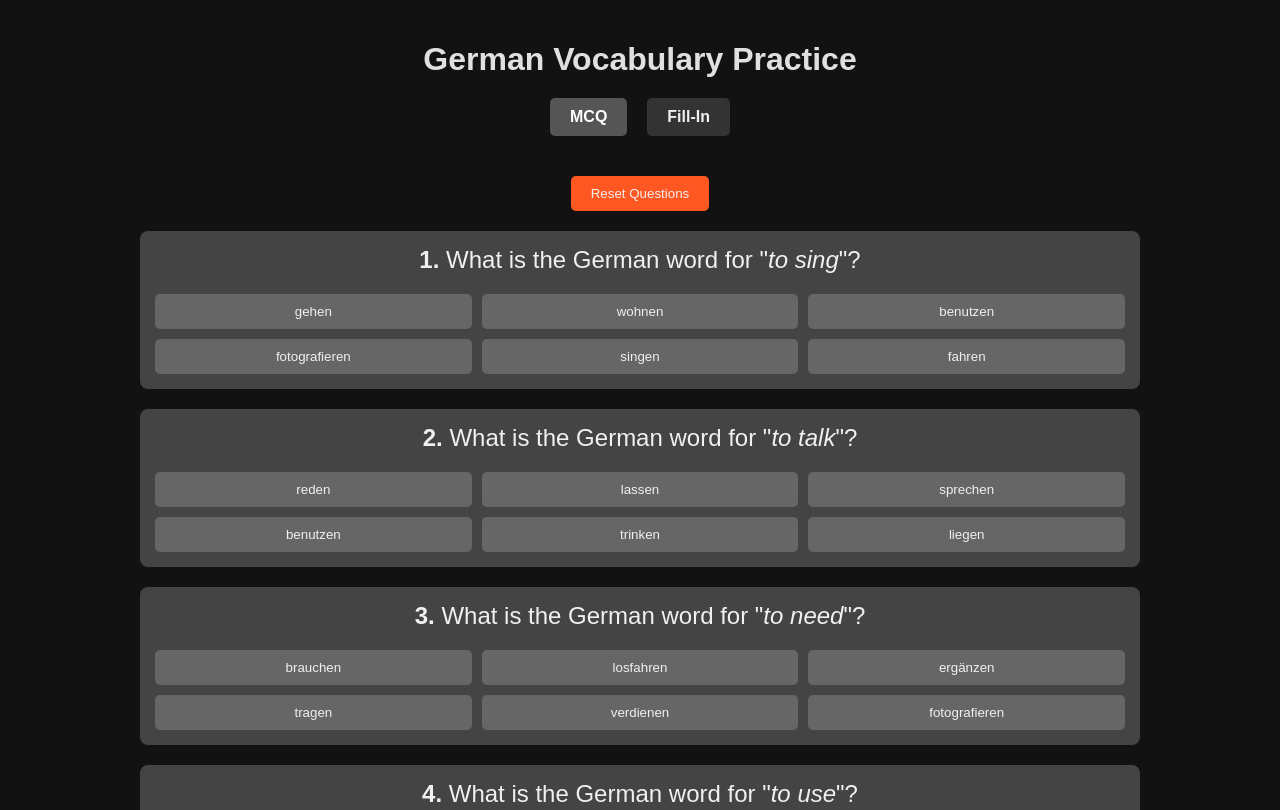
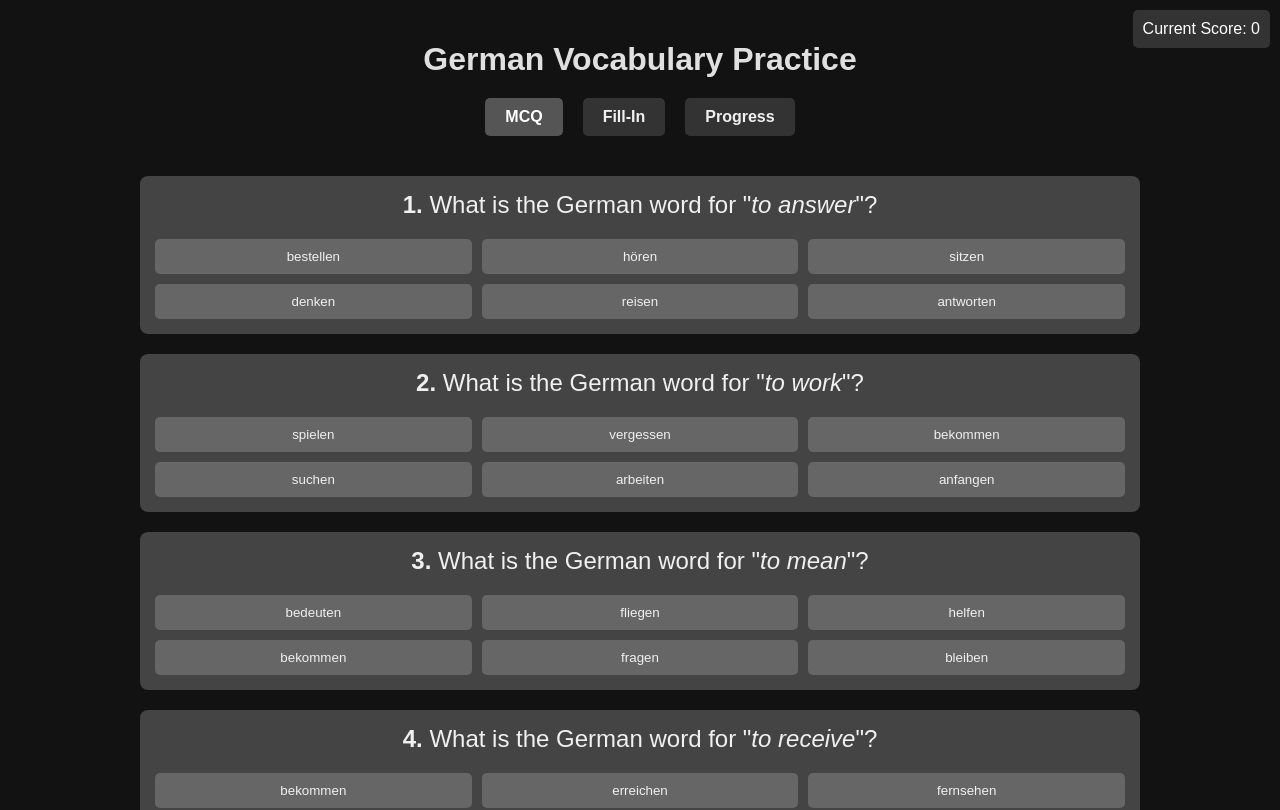
Before and after one commit to castlercodes/learngerman, a React (Create React App) app: page / in a window 1280 px wide. Shown: the top 810 px of the page. Built offline with nearby package versions, Linux system fonts and the light colour scheme.

Commit message:
added progress page

```diff
--- a/package.json
+++ b/package.json
@@ -6,7 +6,9 @@
     "@testing-library/jest-dom": "^5.17.0",
     "@testing-library/react": "^13.4.0",
     "@testing-library/user-event": "^13.5.0",
+    "chart.js": "^4.4.6",
     "react": "^18.3.1",
+    "react-chartjs-2": "^5.2.0",
     "react-dom": "^18.3.1",
     "react-router-dom": "^6.28.0",
     "react-scripts": "5.0.1",
--- a/src/App.js
+++ b/src/App.js
@@ -1,10 +1,9 @@
-// src/App.js
-
 import React from 'react';
 import { BrowserRouter as Router, Routes, Route } from 'react-router-dom';
 import Navigation from './components/Navigation';
 import MCQ from './components/MCQ';
 import FillIn from './components/FillIn';
+import Progress from './components/Progress';
 import './App.css';
 
 function App() {
@@ -16,6 +15,7 @@ function App() {
         <Routes>
           <Route path="/" element={<MCQ />} />
           <Route path="/fill-in" element={<FillIn />} />
+          <Route path="/progress" element={<Progress />} />
         </Routes>
       </div>
     </Router>
--- a/src/components/FillIn.css
+++ b/src/components/FillIn.css
@@ -74,3 +74,32 @@
     font-size: 1.5em;
     margin-top: 50px;
   }
+
+  /* src/components/FillIn.css */
+
+.fixed-score {
+    position: fixed;
+    top: 10px;
+    right: 10px;
+    background-color: #333;
+    color: #fff;
+    padding: 10px;
+    border-radius: 5px;
+    z-index: 1000;
+  }
+
+  .reset-button {
+    display: block;
+    margin: 20px auto;
+    padding: 10px 20px;
+    background-color: #ff5722;
+    color: #f0f0f0;
+    border: none;
+    border-radius: 5px;
+    cursor: pointer;
+    transition: background-color 0.3s;
+  }
+
+  .reset-button:hover {
+    background-color: #e64a19;
+  }
--- a/src/components/FillIn.js
+++ b/src/components/FillIn.js
@@ -1,5 +1,3 @@
-// src/components/FillIn.js
-
 import React, { useState } from 'react';
 import vocab from '../data/vocab';
 import './FillIn.css';
@@ -15,13 +13,11 @@ function FillIn() {
   const [score, setScore] = useState(0);
   const [completed, setCompleted] = useState(false);
 
-  // Filter out all unique English-German pairs
   const uniqueVocab = vocab.filter((v, index, self) =>
     index === self.findIndex((t) => t.english === v.english && t.german === v.german)
   );
 
-  // Initialize questions once using useState
-  const [questions] = useState(() => shuffleArray(uniqueVocab).slice(0, 50));
+  const [questions] = useState(() => shuffleArray(uniqueVocab));
 
   const handleCheckAnswer = () => {
     setShowAnswer(true);
@@ -38,7 +34,14 @@ function FillIn() {
       setShowAnswer(false);
     } else {
       setCompleted(true);
+      saveScore();
     }
+  };
+
+  const saveScore = () => {
+    const previousScores = JSON.parse(localStorage.getItem('fillinScores')) || [];
+    previousScores.push(score);
+    localStorage.setItem('fillinScores', JSON.stringify(previousScores));
   };
 
   if (completed) {
@@ -53,6 +56,7 @@ function FillIn() {
 
   return (
     <div className="fillin-container">
+      <div className="fixed-score">Current Score: {score}</div>
       <div className="question-count">
         Question {currentQuestion + 1} of {questions.length}
       </div>
@@ -87,6 +91,11 @@ function FillIn() {
           </button>
         </div>
       )}
+      {currentQuestion === questions.length - 1 && (
+        <button onClick={() => { saveScore(); window.location.reload(); }} className="reset-button">
+          Reset Questions
+        </button>
+      )}
     </div>
   );
 }
--- a/src/components/MCQ.css
+++ b/src/components/MCQ.css
@@ -81,3 +81,32 @@
   .feedback.incorrect {
     color: #f44336;
   }
+
+  /* src/components/MCQ.css */
+
+.fixed-score {
+    position: fixed;
+    top: 10px;
+    right: 10px;
+    background-color: #333;
+    color: #fff;
+    padding: 10px;
+    border-radius: 5px;
+    z-index: 1000;
+  }
+
+  .reset-button {
+    display: block;
+    margin: 20px auto;
+    padding: 10px 20px;
+    background-color: #ff5722;
+    color: #f0f0f0;
+    border: none;
+    border-radius: 5px;
+    cursor: pointer;
+    transition: background-color 0.3s;
+  }
+
+  .reset-button:hover {
+    background-color: #e64a19;
+  }
--- a/src/components/MCQ.js
+++ b/src/components/MCQ.js
@@ -1,5 +1,3 @@
-// src/components/MCQ.js
-
 import React, { useState, useEffect } from 'react';
 import vocab from '../data/vocab';
 import './MCQ.css';
@@ -9,55 +7,63 @@ function shuffleArray(array) {
 }
 
 function MCQ() {
-  const TOTAL_QUESTIONS = 50;
   const [questions, setQuestions] = useState([]);
   const [results, setResults] = useState({});
+  const [score, setScore] = useState(0);
 
   useEffect(() => {
     generateQuestions();
   }, []);
 
   const generateQuestions = () => {
-    // Filter unique English-German pairs
     const uniqueVocab = vocab.filter((v, index, self) =>
       index === self.findIndex((t) => t.english === v.english && t.german === v.german)
     );
 
-    const selectedQuestions = shuffleArray(uniqueVocab).slice(0, TOTAL_QUESTIONS);
-
-    // For each question, generate options
-    const preparedQuestions = selectedQuestions.map(q => {
+    const preparedQuestions = uniqueVocab.map((q) => {
       let options = [q.german];
       const shuffledVocab = shuffleArray(uniqueVocab.filter(v => v.german !== q.german));
-
-      // Select 5 unique wrong options
       for (let i = 0; i < 5; i++) {
         options.push(shuffledVocab[i].german);
       }
-
       options = shuffleArray(options);
-
       return { ...q, options };
     });
 
     setQuestions(preparedQuestions);
     setResults({});
+    setScore(0);
   };
 
   const handleOptionClick = (questionIndex, selectedOption) => {
-    if (results.hasOwnProperty(questionIndex)) return; // Prevent multiple selections
+    if (results.hasOwnProperty(questionIndex)) return;
 
     const isCorrect = selectedOption === questions[questionIndex].german;
-    setResults(prev => ({ ...prev, [questionIndex]: isCorrect }));
+    setResults((prev) => ({ ...prev, [questionIndex]: isCorrect }));
+    if (isCorrect) {
+      setScore((prev) => prev + 1);
+    }
+
+    // Store the score when the attempt is complete
+    if (Object.keys(results).length + 1 === questions.length) {
+      saveScore();
+    }
   };
 
   const handleReset = () => {
+    saveScore();
     generateQuestions();
+  };
+
+  const saveScore = () => {
+    const previousScores = JSON.parse(localStorage.getItem('mcqScores')) || [];
+    previousScores.push(score);
+    localStorage.setItem('mcqScores', JSON.stringify(previousScores));
   };
 
   return (
     <div className="mcq-container">
-      <button onClick={handleReset} className="reset-button">Reset Questions</button>
+      <div className="fixed-score">Current Score: {score}</div>
       <div className="questions-list">
         {questions.map((q, index) => (
           <div key={index} className="question-card">
@@ -91,6 +97,7 @@ function MCQ() {
             )}
           </div>
         ))}
+        <button onClick={handleReset} className="reset-button">Reset Questions</button>
       </div>
     </div>
   );
--- a/src/components/Navigation.js
+++ b/src/components/Navigation.js
@@ -1,5 +1,3 @@
-// src/components/Navigation.js
-
 import React from 'react';
 import { NavLink } from 'react-router-dom';
 import './Navigation.css';
@@ -13,6 +11,9 @@ function Navigation() {
       <NavLink to="/fill-in" className={({ isActive }) => isActive ? 'active' : ''}>
         Fill-In
       </NavLink>
+      <NavLink to="/progress" className={({ isActive }) => isActive ? 'active' : ''}>
+        Progress
+      </NavLink>
     </nav>
   );
 }
--- /dev/null
+++ b/src/components/Progress.css
@@ -0,0 +1,10 @@
+.progress-container {
+    max-width: 800px;
+    margin: 0 auto;
+    padding: 20px;
+    text-align: center;
+  }
+
+  .stats {
+    margin: 10px 0;
+  }
--- /dev/null
+++ b/src/components/Progress.js
@@ -0,0 +1,63 @@
+import React, { useEffect, useState } from 'react';
+import { Bar } from 'react-chartjs-2';
+import {
+  Chart as ChartJS,
+  CategoryScale,
+  LinearScale,
+  BarElement,
+  Title,
+  Tooltip,
+  Legend,
+} from 'chart.js';
+import './Progress.css';
+
+// Register the required components with Chart.js
+ChartJS.register(CategoryScale, LinearScale, BarElement, Title, Tooltip, Legend);
+
+function Progress() {
+  const [mcqScores, setMcqScores] = useState([]);
+  const [fillinScores, setFillinScores] = useState([]);
+
+  useEffect(() => {
+    const mcqData = JSON.parse(localStorage.getItem('mcqScores')) || [];
+    const fillinData = JSON.parse(localStorage.getItem('fillinScores')) || [];
+    setMcqScores(mcqData);
+    setFillinScores(fillinData);
+  }, []);
+
+  const getChartData = (scores) => ({
+    labels: scores.map((_, index) => `Attempt ${index + 1}`),
+    datasets: [
+      {
+        label: 'Score',
+        data: scores,
+        backgroundColor: 'rgba(54, 162, 235, 0.6)',
+      },
+    ],
+  });
+
+  const getStats = (scores) => ({
+    max: Math.max(...scores),
+    min: Math.min(...scores),
+  });
+
+  return (
+    <div className="progress-container">
+      <h2>MCQ Progress</h2>
+      <div className="stats">
+        <p>Max Score: {getStats(mcqScores).max || 0}</p>
+        <p>Min Score: {getStats(mcqScores).min || 0}</p>
+      </div>
+      <Bar data={getChartData(mcqScores)} />
+
+      <h2>Fill-In Progress</h2>
+      <div className="stats">
+        <p>Max Score: {getStats(fillinScores).max || 0}</p>
+        <p>Min Score: {getStats(fillinScores).min || 0}</p>
+      </div>
+      <Bar data={getChartData(fillinScores)} />
+    </div>
+  );
+}
+
+export default Progress;
```
Also changed, not shown: 1 other file (tests, documents, lock files or other folders).
